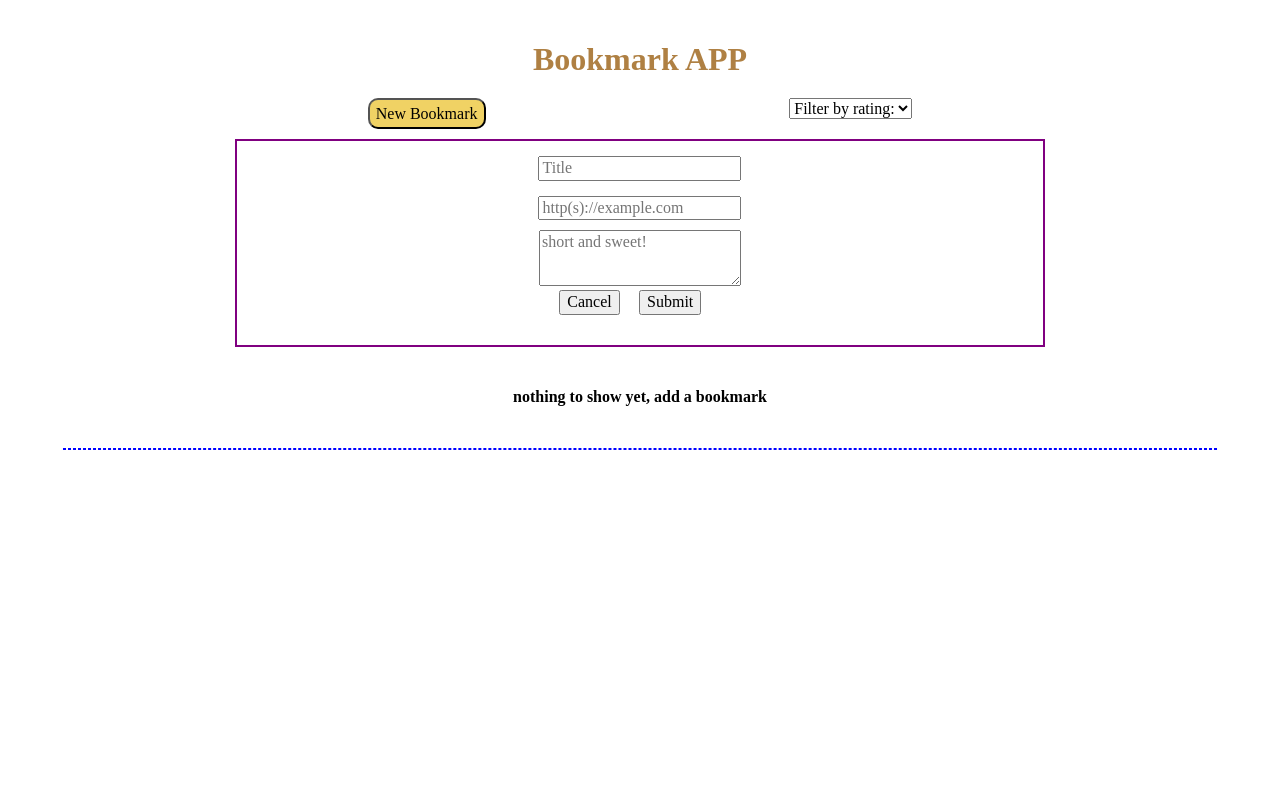
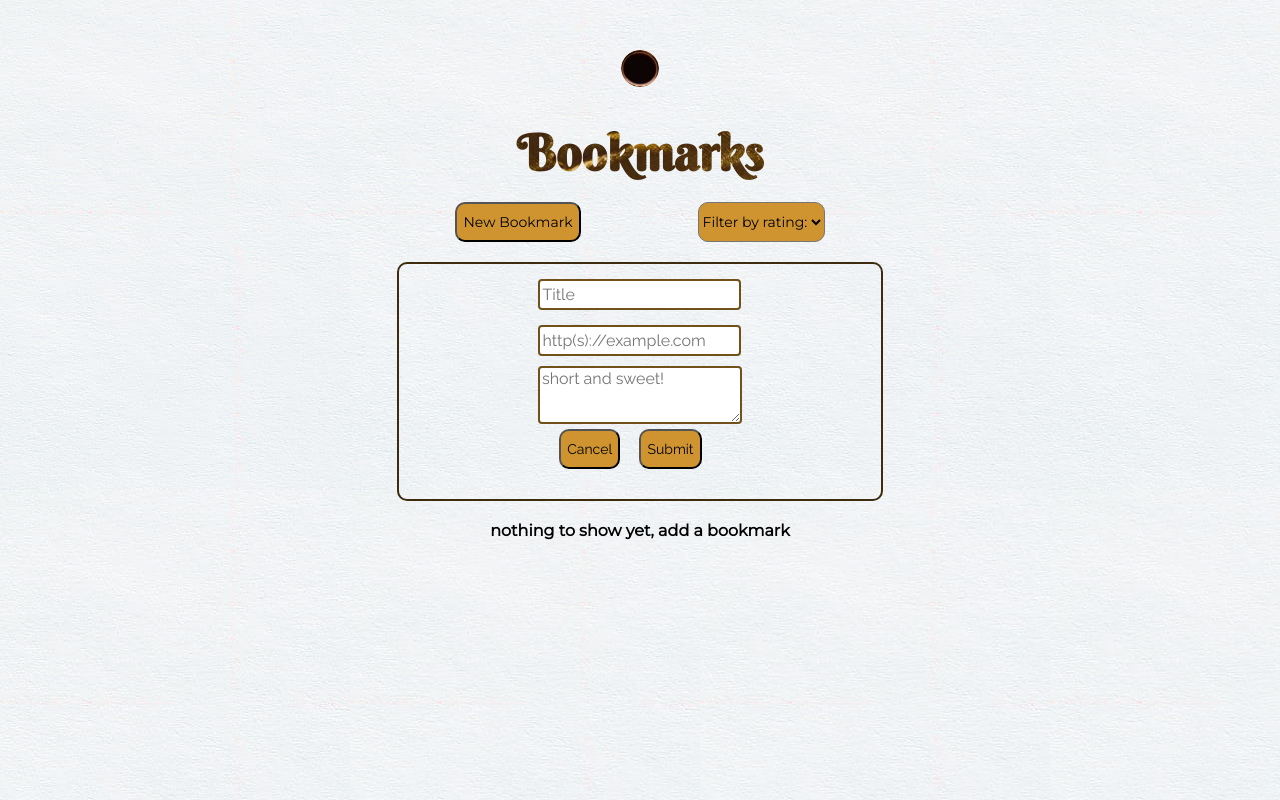
Before and after one commit to sonalinajera/sonali-bookmarks-app, a website built with webpack: page src/index.html in a window 1280 px wide. Both pictures are taken after a click on the button "New Bookmark". Built offline with nearby package versions, Linux system fonts and the light colour scheme; no server answers.

Commit message:
final project version

```diff
--- a/src/generateView.js
+++ b/src/generateView.js
@@ -43,7 +43,7 @@ function generateBookmarkItem(bookmark, i) {
   }
 
   return `<li data-id="${bookmark.id}">
-            <h3 class="flexListItems">${bookmark.title}</h3>
+            <h3>${bookmark.title}</h3>
             <section class="flexListElements">
               <fieldset class="starability-basic">
                 <input type="radio" id="${bookmark.id}0" class="input-no-rate" name="rating${i}" value="0" checked aria-label="No rating." />
@@ -60,8 +60,8 @@ function generateBookmarkItem(bookmark, i) {
                 <span class="starability-focus-ring"></span>
               </fieldset>
 
-              ${bookmarkViewDetailsButton}
-              <button id="js-delete" type="button">Delete</button>
+            ${bookmarkViewDetailsButton}
+            <button id="js-delete" type="button">Delete</button>
             </section>
 
             ${bookmarkDetailsSection}
--- a/src/index.css
+++ b/src/index.css
@@ -1,26 +1,33 @@
-/* Test to make sure sheet is linked  */
-/* h1 {
-    color: red;
-} */
-/* end of test */
+@import url('https://fonts.googleapis.com/css2?family=Berkshire+Swash&family=Montserrat&family=Quicksand:wght@600&family=Raleway&display=swap');
 
-body {
+  body {
+    background-image: url(mobile-bookmark-background.png);
     display:flex;
     flex-direction:column;
-    justify-content:center;
     align-items: center;
     text-align: center;
     margin-top: 20px;
+    font-family: 'Montserrat', sans-serif;
   }
 
-  body > section {
+  #backgroundDecoration{
+    max-width: 15%;
+    border-radius: 50%;
+  }
+
+  body > main {
     width: 90%;
   }
 
 
   h1 {
+    font-family: 'Berkshire Swash', cursive;
     margin-bottom: 20px;
-    color: rgb(175, 128, 67)
+    font-size: 50px;
+    background-image: url(goldFoil.png);
+    background-clip: text;
+    -webkit-background-clip: text;
+    color: transparent;
   }
 
   h2 {
@@ -30,6 +37,7 @@ body {
   h3 {
     margin-top: 5px;
     margin-bottom: 5px;
+    font-size: 26px;
   }
 
   .flexMainMenu {
@@ -39,21 +47,36 @@ body {
     margin-bottom: 10px;
   }
 
-  .flexMainMenu button {
+  button, #addBookmark, input[type="button"], input[type="submit"]{
       border-radius: 10px;
-      background-color: #f0d264
+      background-color: #CF9430;
+      color: #010203;
+      font-size: 14px;
+      height: 40px;
   }
 
+  #dropdown {
+    border-radius: 10px;
+    border: 2px outset -internal-light-dark-color(rgb(118, 118, 118), rgb(195, 195, 195));
+    background-color: #CF9430;
+    color: #010203;
+    font-size: 14px;
+    height: 40px;
+  }
 
 
   /* styles for user add bookmark view  */
 
   .addBookMarkWindowView {
-    border: solid 2px purple;
-    width: 70%;
+    border: solid 2px #3D2C0E;
+    border-radius: 10px;
+    width: 80%;
     margin: auto;
     padding-top: 10px;
     padding-bottom: 30px;
+  }
+  textarea, input {
+    font-family: 'Raleway', sans-serif;
   }
 
   form {
@@ -63,14 +86,18 @@ body {
 
   form input[type="text"], input[type="url"] {
     width: 195px;
+    height: 25px;
     margin-top: 5px;
     margin-bottom: 10px;
-
+    border: solid 2px #70511A;
+    border-radius: 4px;
   }
 
   textarea {
     width: 196px;
     height: 50px;
+    border: solid 2px #70511A;
+    border-radius: 4px;
   }
 
   form > section {
@@ -95,37 +122,30 @@ body {
 
   ul {
     list-style-type: none;
-    border: 1px blue dashed;
     width: 90%;
-    margin: auto;
+    margin: 0 auto 30px auto;
     padding: 0;
   }
 
   li {
-    border: 2px green solid;
+    border: 2px #887148 double;
     padding: 10px 5px;
+    width: 95%;
     margin-bottom: 5px;
-    width: 95%;
+    margin-left: auto;
+    margin-right: auto;
+  }
+
+  fieldset {
     margin: auto;
   }
 
-  fieldset {
-    padding: 0px;
-    text-align: center;
-
+  .flexListElements {
+    display: flex;
+    margin: 0;
+    flex-direction: column;
   }
 
-  .flexListElements {
-    color: red;
-    display: flex;
-    margin: 0;
-    flex-direction: row;
-    justify-content: space-around;
-  }
-
-  .flexListItems {
-    flex: 1;
-  }
 
   /* styles for when user clicks view more in their bookmark list  */
   .hide {
@@ -137,18 +157,62 @@ body {
     margin: auto;
   }
 
+  a{
+    font-family: 'Quicksand', sans-serif;
+    text-decoration: none;
+    color: #CF9430;
+  }
+
   p {
     text-align: start;
-    margin: 10px 0;
+    margin: 20px 0 10px 0;
   }
 
   p.websiteDescription {
     text-align: start;
     margin: auto;
-    height: 40px;
+    height: 20px;
     width: 95%;
     overflow: scroll;
     overflow-y: scroll;
   }
 
+  @media screen and (min-width: 400px) {
+
+    body {
+      margin: 50px auto;
+      width: 90%;
+    }
+
+    h3 {
+      margin-bottom: 15px;
+    }
+    fieldset {
+      margin: 0;
+    }
+    .flexListElements {
+      flex-direction: row;
+      justify-content: space-evenly;
+    }
+
+    .bookmarkDetails{
+      width: 80%;
+    }
+
+  }
+
+
+  @media screen and (min-width: 600px) {
+
+    body {
+      margin: 50px auto;
+      width: 670px;
+    }
+
+    .bookmarkDetails{
+      width: 70%;
+    }
+
+  }
+
 /* ****** Need to add desktop styles here ******    */
--- a/src/index.html
+++ b/src/index.html
@@ -7,9 +7,12 @@
     <meta http-equiv="X-UA-Compatible" content="ie=edge">
     <title>Bookmark App</title>
 </head>
-
 <body>
-    <h1>Bookmark APP</h1>
+    <header>
+    <img id="backgroundDecoration" src="src/background-circle-decoration.png" alt="">
+    <h1 class="gold-text">Bookmarks</h1>
+   </header>
+   <main>
     <section class="flexMainMenu js-mainMenu">
         <button id="addBookmark" type="button">New Bookmark</button>
         <div class="flexMainMenu">
@@ -30,5 +33,7 @@
     <ul>
     </ul>
 
+   </main>
+
 </body>
 </html>
--- a/src/star.css
+++ b/src/star.css
@@ -53,7 +53,7 @@
     display: block;
     position: relative;
     width: 150px;
-    min-height: 60px;
+    min-height: 40px;
     padding: 0;
     border: none;
   }
```
Also changed, not shown: src/background-circle-decoration.png (added), src/goldFoil.png (added), src/mobile-bookmark-background.png (added).
